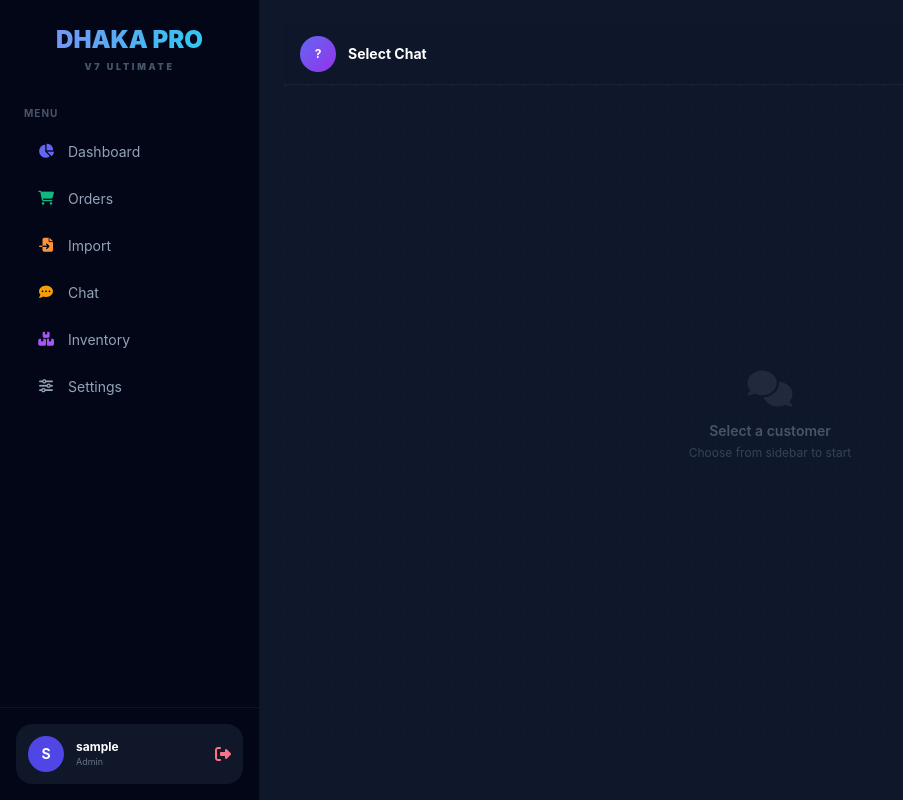
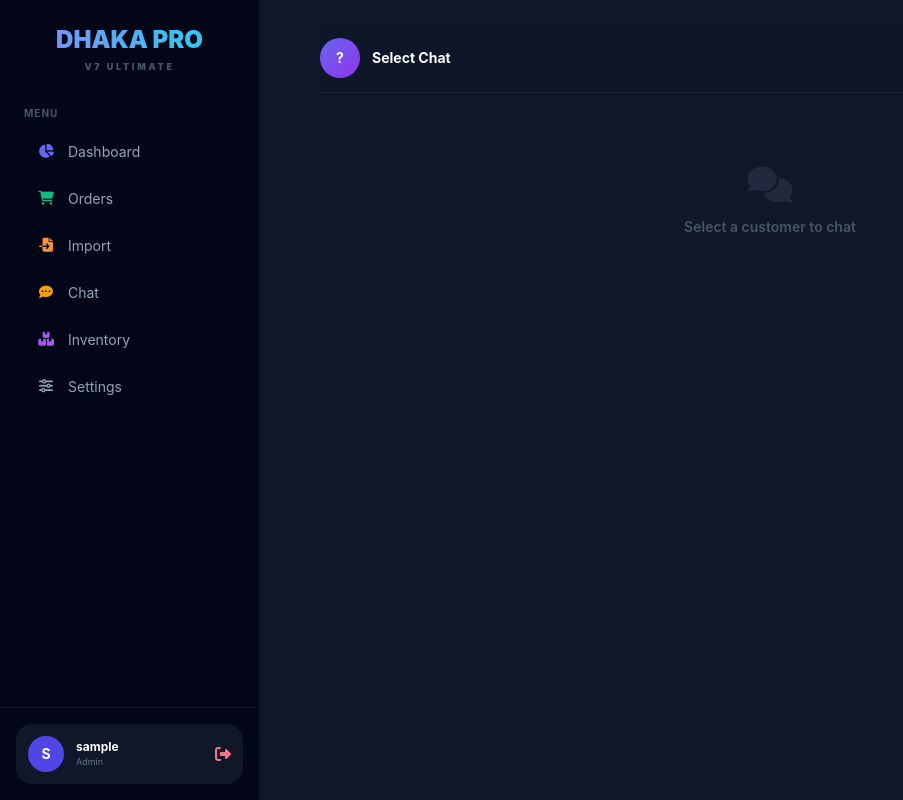
Before and after one commit to printthp/Dhaka-exclusive-sms-bot-wp-msg, a Flask app: template templates/chat.html in a window 1280 px wide. Shown: the whole page, without its empty margins (0-903 px from the left). Run offline with Flask 2, Linux system fonts and the light colour scheme; the template is opened without the code that fills it, so the values that code supplies are empty; the visitor is signed in with stand-in values (Sample User, id 1); some libraries are stand-ins or nearby versions.

Commit message:
Update chat.html

```diff
--- a/templates/chat.html
+++ b/templates/chat.html
@@ -3,83 +3,74 @@
 {% block content %}
 
 <style>
-    .chat-wrapper {
+    .chat-page {
+        max-width: 900px;
+        margin: 0 auto;
         display: flex;
         flex-direction: column;
-        height: 100dvh;
-        max-height: 100dvh;
-        overflow: hidden;
+        min-height: 100%;
     }
-    .chat-header {
-        flex-shrink: 0;
+    .chat-header-sticky {
+        position: sticky;
+        top: 0;
+        z-index: 10;
         background: rgba(15, 23, 42, 0.95);
-        backdrop-filter: blur(12px);
-        border-bottom: 1px solid rgba(255,255,255,0.05);
-        padding: 12px 16px;
-        display: flex;
-        align-items: center;
-        justify-content: space-between;
-        z-index: 10;
+        backdrop-filter: blur(10px);
+        border-bottom: 1px solid rgba(255,255,255,0.06);
+        padding: 14px 0;
+        margin-bottom: 12px;
     }
-    .chat-messages {
-        flex: 1 1 auto;
-        overflow-y: auto;
-        overflow-x: hidden;
-        -webkit-overflow-scrolling: touch;
-        padding: 16px;
+    .messages-list {
         display: flex;
         flex-direction: column;
         gap: 10px;
-        background-image: radial-gradient(circle at 1px 1px, rgba(99,102,241,0.06) 1px, transparent 0);
-        background-size: 24px 24px;
+        padding-bottom: 20px;
     }
-    .msg-inbound {
+    .msg-in {
         align-self: flex-start;
         background: rgba(30, 41, 59, 0.95);
-        color: #e2e8f0;
         padding: 10px 14px;
         border-radius: 16px 16px 16px 4px;
-        max-width: 82%;
+        max-width: 80%;
         word-break: break-word;
         font-size: 14px;
-        line-height: 1.5;
         border: 1px solid rgba(255,255,255,0.04);
     }
-    .msg-outbound {
+    .msg-out {
         align-self: flex-end;
         background: linear-gradient(135deg, #6366f1, #818cf8);
         color: white;
         padding: 10px 14px;
         border-radius: 16px 16px 4px 16px;
-        max-width: 82%;
+        max-width: 80%;
         word-break: break-word;
         font-size: 14px;
-        line-height: 1.5;
     }
     .msg-time {
         font-size: 10px;
-        opacity: 0.55;
+        opacity: 0.5;
         margin-top: 4px;
         display: block;
     }
-    .chat-input-area {
-        flex-shrink: 0;
+    .chat-input-sticky {
+        position: sticky;
+        bottom: 0;
+        z-index: 10;
         background: rgba(15, 23, 42, 0.98);
         border-top: 1px solid rgba(255,255,255,0.06);
-        padding: 10px 12px;
-        padding-bottom: calc(10px + env(safe-area-inset-bottom));
-        z-index: 10;
+        padding: 12px 0;
+        margin-top: auto;
     }
-    .input-row {
+    .input-bar {
         display: flex;
         align-items: center;
         gap: 8px;
         background: rgba(30, 41, 59, 0.8);
         border: 1px solid rgba(255,255,255,0.08);
         border-radius: 24px;
-        padding: 6px 6px 6px 12px;
+        padding: 6px 6px 6px 14px;
     }
-    .input-row input[type="text"] {
+    .input-bar input {
         flex: 1;
         background: transparent;
         border: none;
@@ -87,10 +78,9 @@
         font-size: 15px;
         padding: 6px 0;
         outline: none;
-        min-width: 0;
     }
-    .input-row input::placeholder { color: #64748b; }
-    .icon-btn {
+    .input-bar input::placeholder { color: #64748b; }
+    .ibtn {
         width: 36px;
         height: 36px;
         border-radius: 50%;
@@ -99,101 +89,86 @@
         justify-content: center;
         border: none;
         cursor: pointer;
-        transition: all 0.2s;
         font-size: 14px;
         flex-shrink: 0;
         text-decoration: none;
     }
-    .btn-img { background: rgba(16, 185, 129, 0.12); color: #34d399; }
-    .btn-img:hover { background: rgba(16, 185, 129, 0.25); }
-    .btn-voice { background: rgba(245, 158, 11, 0.12); color: #fbbf24; }
-    .btn-voice:hover { background: rgba(245, 158, 11, 0.25); }
-    .btn-call { background: rgba(99, 102, 241, 0.12); color: #818cf8; }
-    .btn-call:hover { background: rgba(99, 102, 241, 0.25); }
-    .btn-send { background: linear-gradient(135deg, #6366f1, #818cf8); color: white; }
-    .btn-send:hover { transform: scale(1.08); }
-    .empty-state {
-        display: flex;
-        flex-direction: column;
-        align-items: center;
-        justify-content: center;
-        height: 100%;
+    .ibtn-img { background: rgba(16,185,129,0.12); color: #34d399; }
+    .ibtn-voice { background: rgba(245,158,11,0.12); color: #fbbf24; }
+    .ibtn-call { background: rgba(99,102,241,0.12); color: #818cf8; }
+    .ibtn-send { background: linear-gradient(135deg, #6366f1, #818cf8); color: white; }
+    .empty-chat {
+        text-align: center;
+        padding: 60px 20px;
         color: #475569;
-        text-align: center;
-        padding: 20px;
-    }
-    @media (min-width: 768px) {
-        .chat-wrapper {
-            border-radius: 0;
-            height: calc(100dvh - 80px);
-        }
     }
 </style>
 
-<div class="chat-wrapper">
+<div class="chat-page">
     <!-- Header -->
-    <div class="chat-header">
+    <div class="chat-header-sticky">
+        <div class="flex items-center justify-between">
             <div class="flex items-center gap-3">
-            <div class="w-9 h-9 rounded-full bg-gradient-to-br from-indigo-500 to-purple-600 flex items-center justify-center text-white font-bold text-xs">
+                <div class="w-10 h-10 rounded-full bg-gradient-to-br from-indigo-500 to-purple-600 flex items-center justify-center text-white font-bold text-sm">
                     {{ active_chat[-4:] if active_chat else '?' }}
                 </div>
                 <div>
-                <div class="font-bold text-white text-sm">{{ active_chat or 'Select Chat' }}</div>
+                    <h2 class="font-bold text-white text-sm">{{ active_chat or 'Select Chat' }}</h2>
                     {% if active_chat %}
-                <div class="text-[10px] text-emerald-400 flex items-center gap-1">
+                    <p class="text-[10px] text-emerald-400 flex items-center gap-1">
                         <span class="w-1.5 h-1.5 rounded-full bg-emerald-400"></span> Online
-                </div>
+                    </p>
                     {% endif %}
                 </div>
             </div>
             {% if active_chat %}
             <div class="flex items-center gap-2">
-            <a href="tel:{{ active_chat }}" class="icon-btn btn-call" title="Call"><i class="fa-solid fa-phone"></i></a>
-            <a href="/admin/chat/delete/{{ active_chat }}" class="icon-btn" style="background:rgba(244,63,94,0.12);color:#fb7185;" onclick="return confirm('Delete chat?')" title="Delete"><i class="fa-solid fa-trash"></i></a>
+                <a href="tel:{{ active_chat }}" class="ibtn ibtn-call" title="Call"><i class="fa-solid fa-phone"></i></a>
+                <a href="/admin/chat/delete/{{ active_chat }}" class="ibtn" style="background:rgba(244,63,94,0.12);color:#fb7185;" onclick="return confirm('Delete?')" title="Delete"><i class="fa-solid fa-trash"></i></a>
             </div>
             {% endif %}
         </div>
+    </div>
 
     <!-- Messages -->
-    <div class="chat-messages" id="msgBox">
+    <div class="messages-list" id="msgBox">
         {% if not active_chat %}
-        <div class="empty-state">
+        <div class="empty-chat">
             <i class="fa-solid fa-comments text-4xl mb-3 opacity-30"></i>
-            <p class="font-semibold text-sm">Select a customer</p>
-            <p class="text-xs mt-1 opacity-70">Choose from sidebar to start</p>
+            <p class="font-semibold text-sm">Select a customer to chat</p>
         </div>
         {% else %}
         {% for m in chat_history %}
-        <div class="{% if m.direction == 'outbound' %}msg-outbound{% else %}msg-inbound{% endif %}">
-            <div>{{ m.content }}</div>
+        <div class="{% if m.direction == 'outbound' %}msg-out{% else %}msg-in{% endif %}">
+            {{ m.content }}
             <span class="msg-time">{{ m.created_at or '' }}</span>
         </div>
         {% endfor %}
         {% endif %}
     </div>
 
-    <!-- Input Bar -->
+    <!-- Input (sticky bottom) -->
     {% if active_chat %}
-    <div class="chat-input-area">
-        <form action="/admin/chat/send" method="POST" class="input-row" enctype="multipart/form-data">
+    <div class="chat-input-sticky">
+        <form action="/admin/chat/send" method="POST" class="input-bar" enctype="multipart/form-data">
             <input type="hidden" name="phone" value="{{ active_chat }}">
 
-            <label class="icon-btn btn-img cursor-pointer" title="Image">
+            <label class="ibtn ibtn-img cursor-pointer" title="Image">
                 <i class="fa-solid fa-image"></i>
                 <input type="file" name="image" accept="image/*" class="hidden" onchange="this.form.submit()">
             </label>
 
-            <button type="button" class="icon-btn btn-voice" title="Voice" onclick="alert('Voice recording coming soon!')">
+            <button type="button" class="ibtn ibtn-voice" title="Voice" onclick="alert('Coming soon!')">
                 <i class="fa-solid fa-microphone"></i>
             </button>
 
-            <a href="tel:{{ active_chat }}" class="icon-btn btn-call" title="Call">
+            <a href="tel:{{ active_chat }}" class="ibtn ibtn-call" title="Call">
                 <i class="fa-solid fa-phone"></i>
             </a>
 
             <input type="text" name="message" placeholder="Type message..." autocomplete="off" required>
 
-            <button type="submit" class="icon-btn btn-send" title="Send">
+            <button type="submit" class="ibtn ibtn-send" title="Send">
                 <i class="fa-solid fa-paper-plane"></i>
             </button>
         </form>
@@ -202,8 +177,11 @@
 </div>
 
 <script>
+    // Scroll to bottom on load
     const box = document.getElementById('msgBox');
-    if (box) box.scrollTop = box.scrollHeight;
+    if (box && box.lastElementChild) {
+        box.lastElementChild.scrollIntoView({ behavior: 'smooth', block: 'end' });
+    }
 </script>
 
 {% endblock %}
```
Lines whose indentation alone changed are shown as unchanged.
